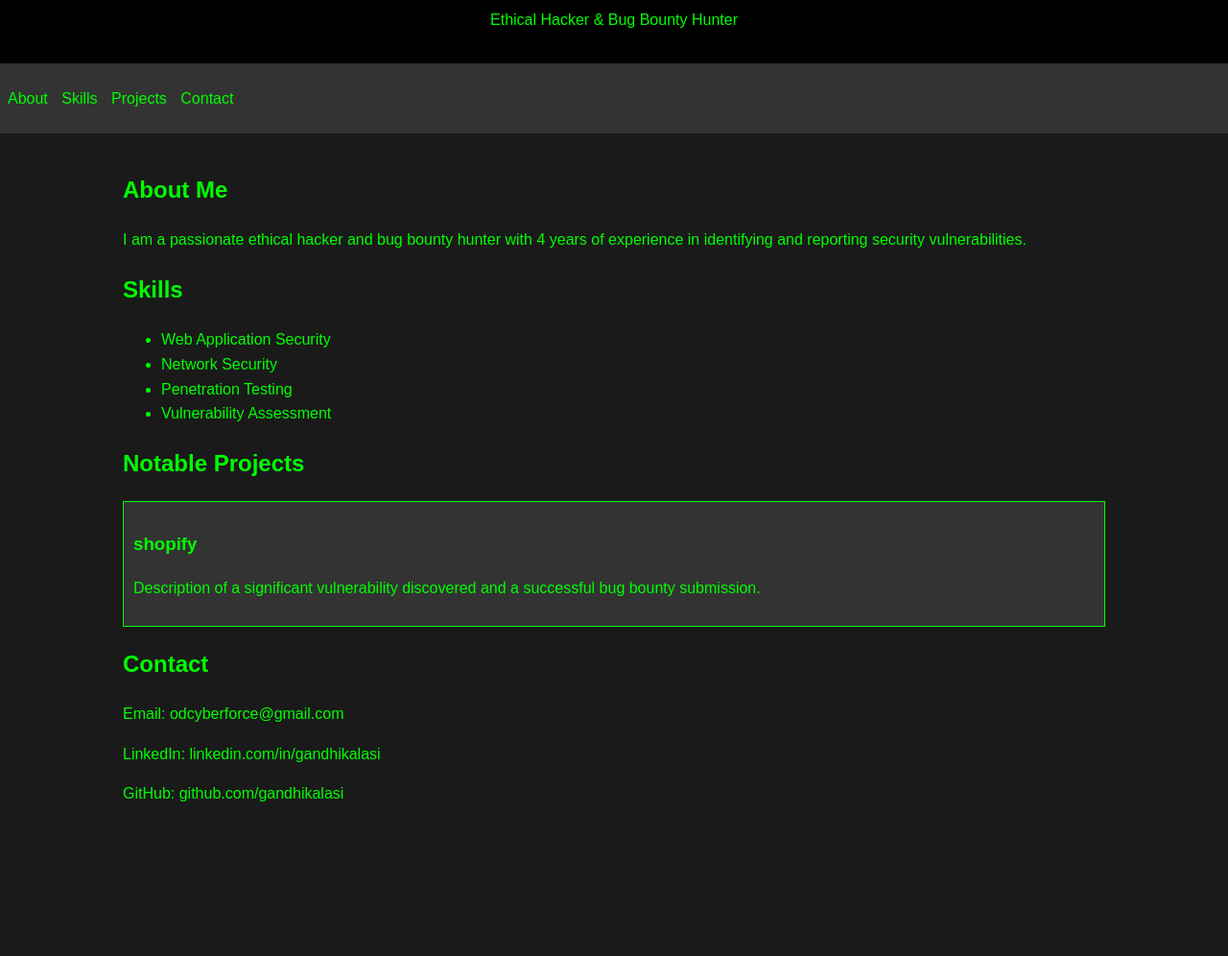
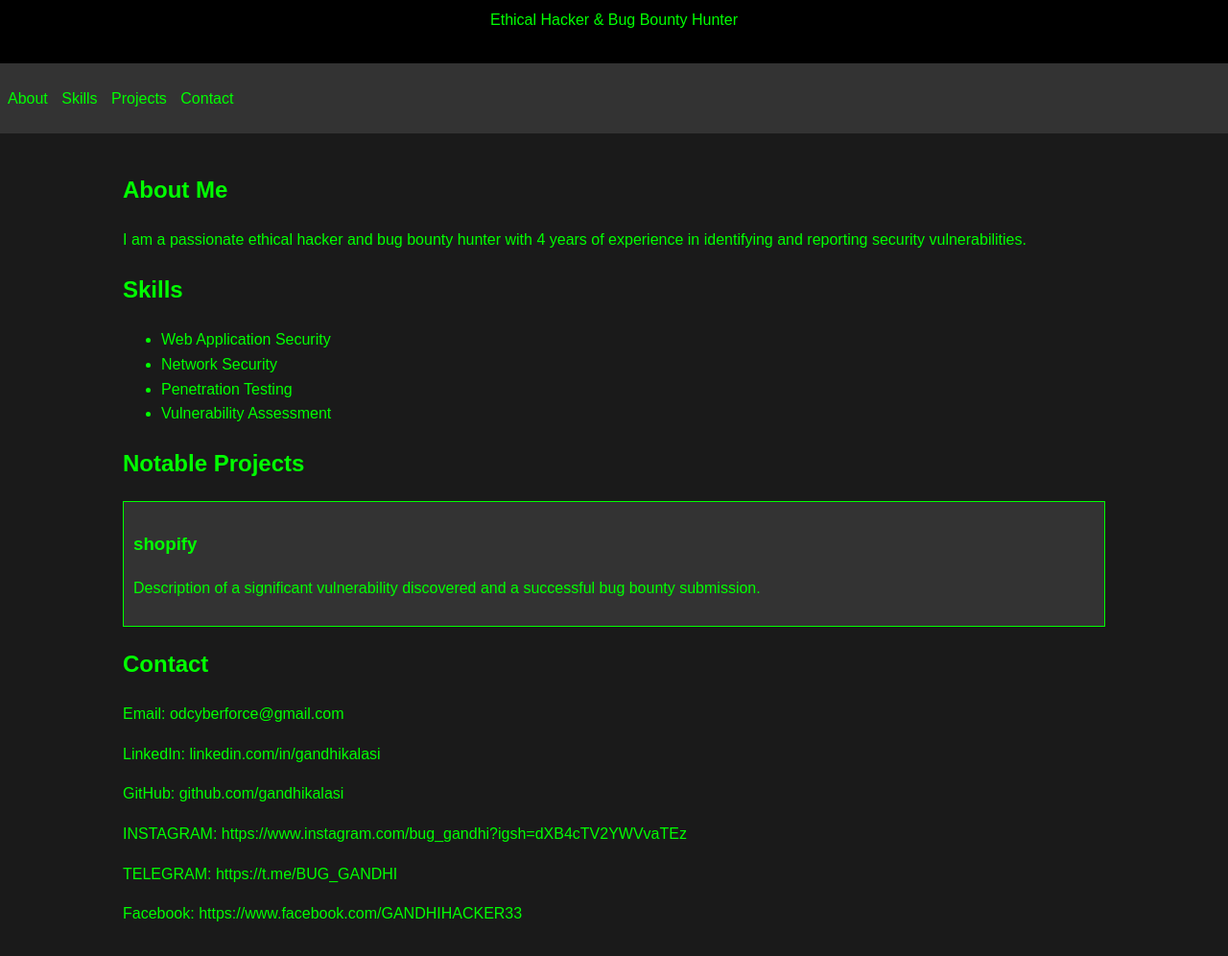
Before and after one commit to GANDHIKALASI/portfolio2, a plain HTML site: page index.html in a window 1280 px wide. Shown: the part 102-1098 px from the top of the page at 96% size. Before the commit the page ends 982 px from the top, so only its background shows below. Drawn offline with Linux system fonts and the light colour scheme.

Commit message:
Update index.html

```diff
--- a/index.html
+++ b/index.html
@@ -91,6 +91,9 @@
             <p>Email: odcyberforce@gmail.com</p>
             <p>LinkedIn: linkedin.com/in/gandhikalasi</p>
             <p>GitHub: github.com/gandhikalasi</p>
+            <p>INSTAGRAM: https://www.instagram.com/bug_gandhi?igsh=dXB4cTV2YWVvaTEz</p>
+            <p>TELEGRAM: https://t.me/BUG_GANDHI</p>
+            <p>Facebook: https://www.facebook.com/GANDHIHACKER33</p>
         </section>
     </div>
 </body>
```
